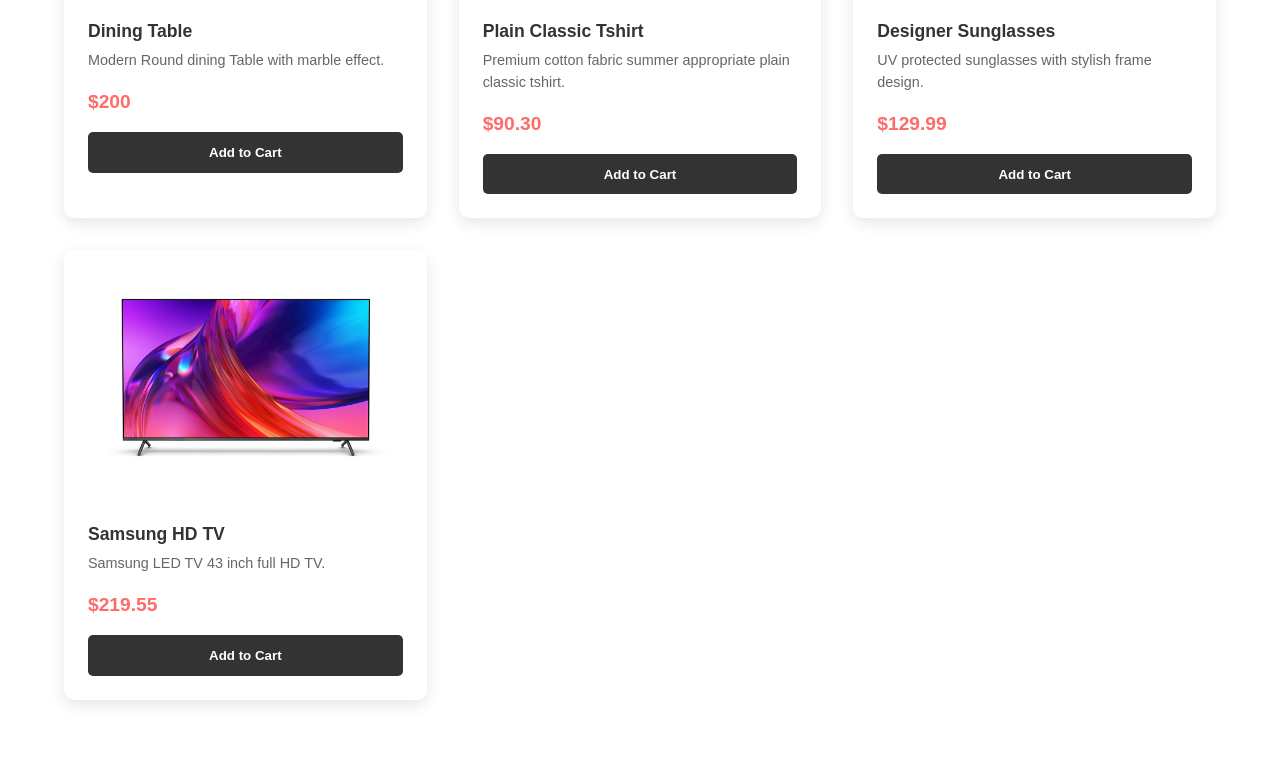
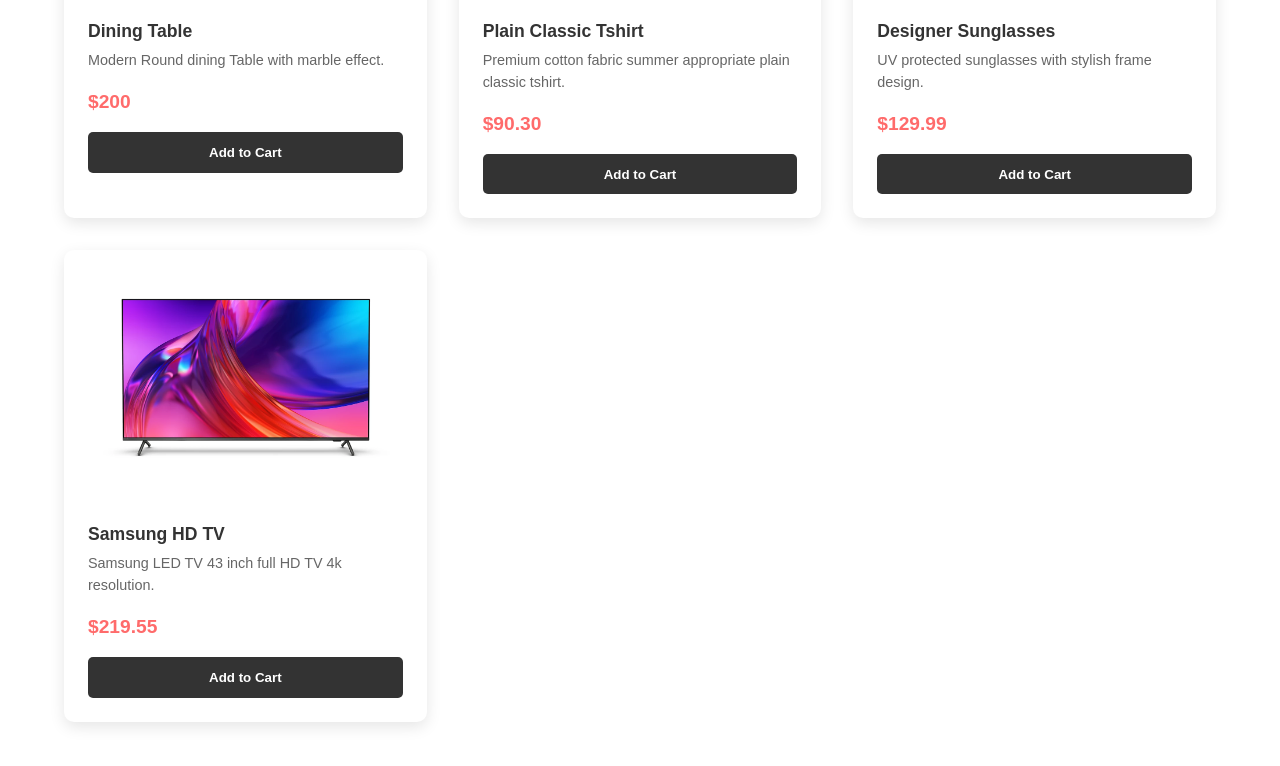
Before and after one commit to Anuska220/ShopEasy, a plain HTML site: page products.html in a window 1280 px wide. Shown: the part 937-1703 px from the top of the page. Drawn offline with Linux system fonts and the light colour scheme.

Commit message:
Update products.html

```diff
--- a/products.html
+++ b/products.html
@@ -140,7 +140,7 @@
 					<div class="product-details">
 						<h3 class="product-title">Samsung HD TV</h3>
 						<p class="product-description">
-							Samsung LED TV 43 inch full HD TV.
+							Samsung LED TV 43 inch full HD TV 4k resolution.
 						</p>
 						<div class="product-price">
 							<span class="current-price">$219.55</span>
```
